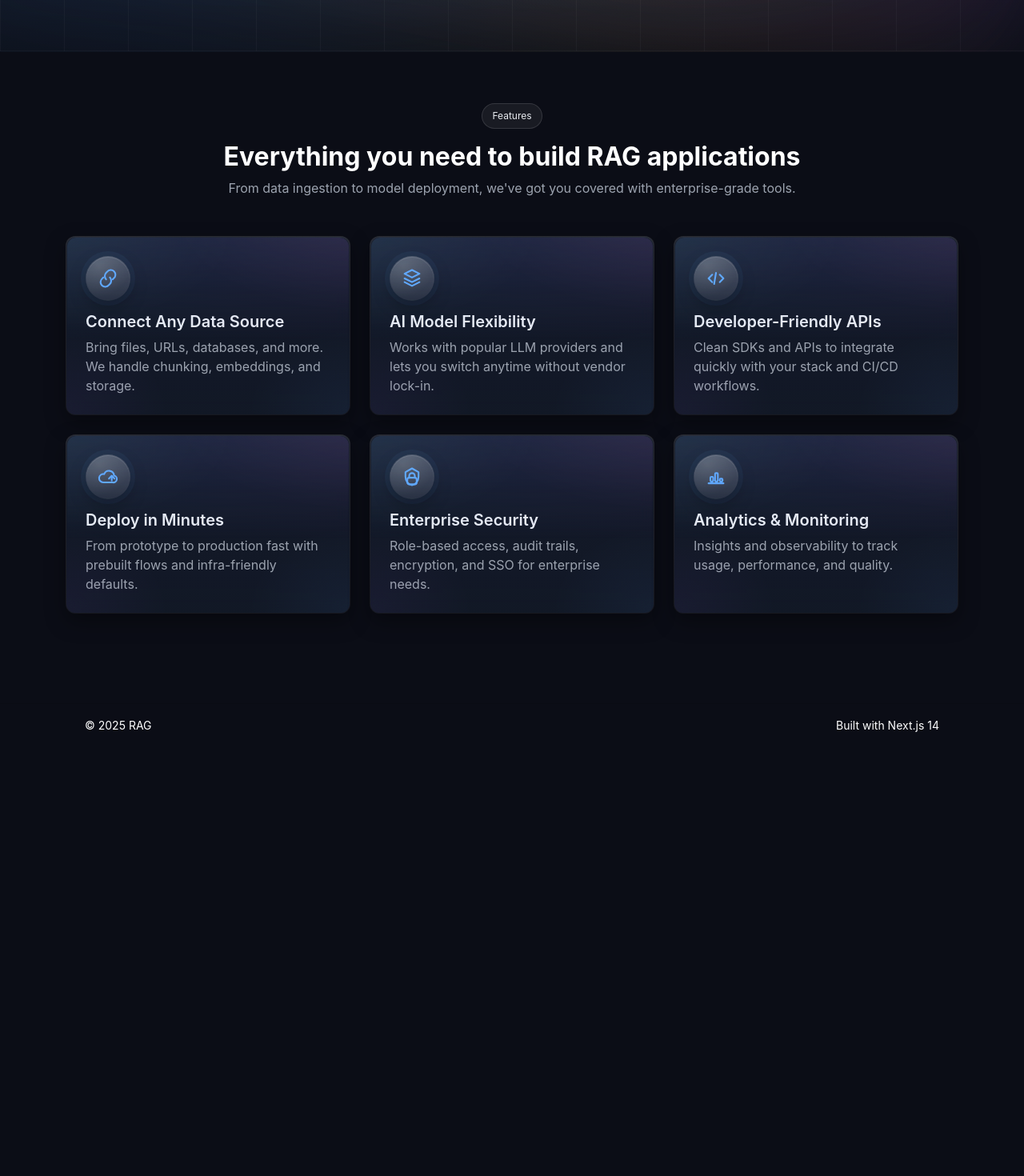
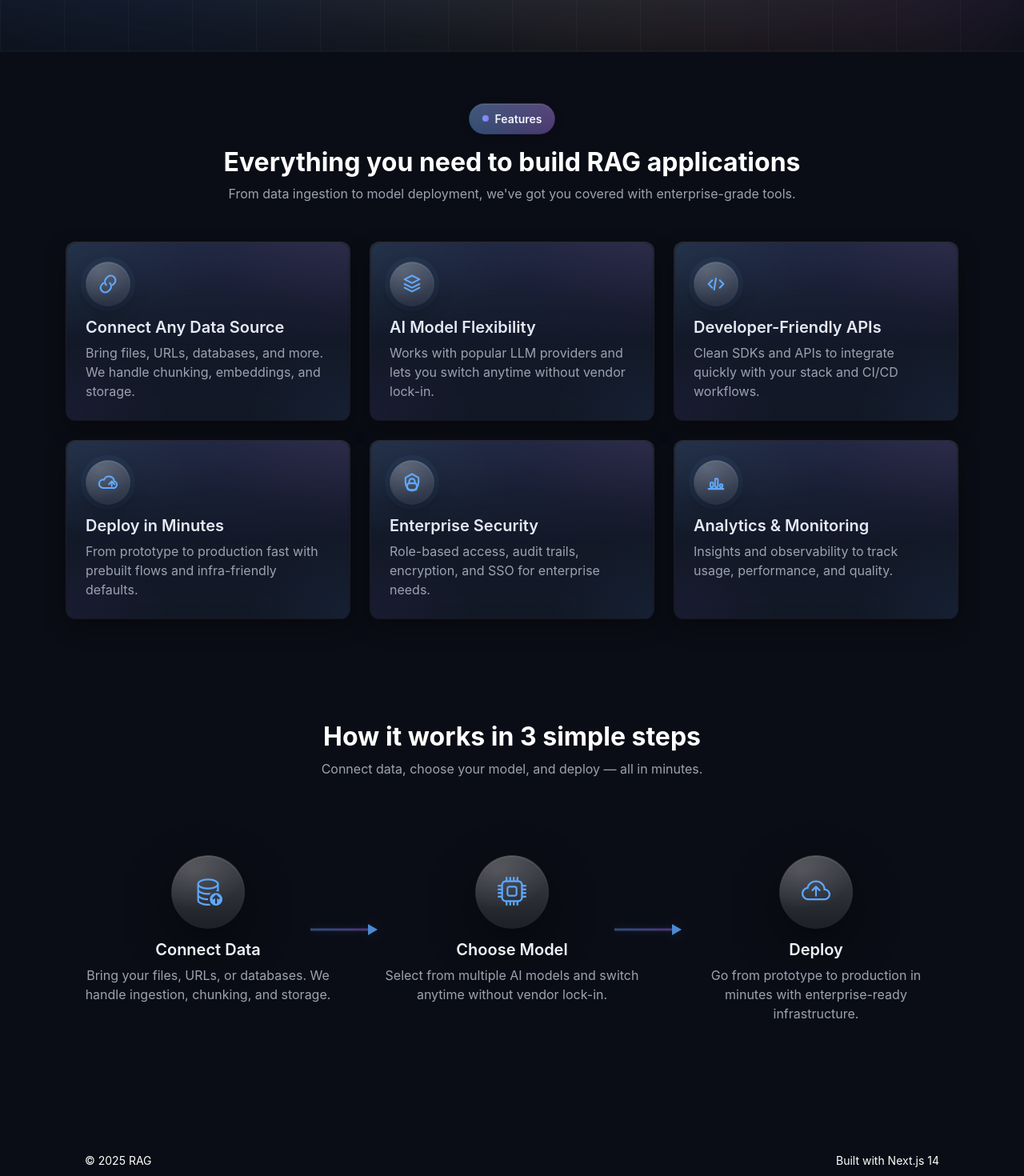
Before and after one commit to dhavalinventam/rag-website, a Next.js app: page / in a window 1280 px wide. Shown: the part 620-2090 px from the top of the page at 80% size. Before the commit the page ends 1553 px from the top, so only its background shows below. Built offline with nearby package versions, Linux system fonts and the light colour scheme.

Commit message:
how it works section design

```diff
--- a/package.json
+++ b/package.json
@@ -11,6 +11,7 @@
   },
   "dependencies": {
     "bootstrap": "5.3.7",
+    "bootstrap-icons": "1.11.3",
     "next": "14.2.0",
     "react": "18.2.0",
     "react-bootstrap": "2.10.10",
--- a/src/app/(pages)/page.tsx
+++ b/src/app/(pages)/page.tsx
@@ -1,11 +1,13 @@
 import HeroSection from "@/components/pages/home/hero-section";
 import FeaturesSection from "@/components/pages/home/features-section";
+import HowItWorks from "@/components/pages/home/how-it-works";
 
 export default function Home() {
   return (
     <>
       <HeroSection />
       <FeaturesSection />
+      <HowItWorks />
     </>
   );
 }
--- a/src/app/layout.tsx
+++ b/src/app/layout.tsx
@@ -2,6 +2,7 @@ import type { Metadata } from "next";
 // Using local/installed SF UI Display via CSS variables in global styles
 import "bootstrap/dist/css/bootstrap.min.css";
 import "@/styles/global.scss";
+import "bootstrap-icons/font/bootstrap-icons.css";
 import Header from "@/components/layout/Header";
 import Footer from "@/components/layout/Footer";
 
--- a/src/components/pages/home/features-section/features.module.scss
+++ b/src/components/pages/home/features-section/features.module.scss
@@ -10,12 +10,25 @@
   display: inline-flex;
   align-items: center;
   gap: 8px;
-  padding: 6px 12px;
-  font-size: 12px;
+  padding: 8px 16px;
+  font-size: 14px;
+  font-weight: 600;
   border-radius: 999px;
-  color: #e8ebf0;
-  background: rgba(255, 255, 255, 0.06);
-  border: 1px solid rgba(255, 255, 255, 0.12);
+  color: #f1f5fb;
+  background:
+    linear-gradient(180deg, rgba(255, 255, 255, 0.12), rgba(255, 255, 255, 0.06)) padding-box,
+    linear-gradient(90deg, rgba($color-accent-blue, 0.35), rgba($color-accent-purple, 0.35)) border-box;
+  border: 1px solid transparent;
+  box-shadow: inset 0 1px 0 rgba(255, 255, 255, 0.12), 0 2px 10px rgba(0, 0, 0, 0.25);
+  backdrop-filter: blur(6px) saturate(120%);
+}
+
+.badge::before {
+  content: "";
+  width: 8px;
+  height: 8px;
+  border-radius: 50%;
+  background: $gradient-primary;
 }
 
 .title {
--- /dev/null
+++ b/src/components/pages/home/how-it-works/how.module.scss
@@ -0,0 +1,106 @@
+@use "../../../../styles/variables" as *;
+
+.howSection {
+  position: relative;
+  padding: 4rem 0 4.5rem;
+  background: rgba($color-bg-primary, 0.0);
+}
+
+.title {
+  color: #fff;
+  font-size: clamp(22px, 3.8vw, 32px);
+}
+
+.subtitle {
+  color: $color-text-secondary;
+  max-width: 820px;
+  margin-left: auto;
+  margin-right: auto;
+}
+
+.stepsRow {
+  margin-top: 1rem;
+}
+
+.step {
+  text-align: center;
+  padding: 24px 16px;
+  position: relative;
+}
+
+// removed stepNum per request
+
+.iconWrap {
+  width: 92px;
+  height: 92px;
+  display: inline-flex;
+  align-items: center;
+  justify-content: center;
+  border-radius: 50%;
+  margin-bottom: 14px;
+  background:
+    radial-gradient(120% 90% at 30% 20%, rgba(255, 255, 255, 0.14), transparent 60%) padding-box,
+    linear-gradient(180deg, rgba(255, 255, 255, 0.22), rgba(255, 255, 255, 0.08)) border-box;
+  border: 1px solid transparent;
+  box-shadow: 0 20px 60px rgba(0, 0, 0, 0.45), inset 0 1px 0 rgba(255, 255, 255, 0.12);
+}
+
+.icon {
+  color: $color-accent-blue;
+  font-size: 36px;
+}
+
+.stepTitle {
+  color: #eef2f8;
+  font-weight: 600;
+}
+
+.stepDesc {
+  color: $color-text-secondary;
+}
+
+.connector { display: none; }
+.connector2 { display: none; }
+
+@media (max-width: 575.98px) {
+  .howSection {
+    padding: 3rem 0 3.5rem;
+  }
+}
+
+// Arrow connectors between steps (desktop only)
+@media (min-width: 768px) {
+  .step::before {
+    content: "";
+    position: absolute;
+    top: 50%;
+    right: -22px;
+    width: 72px;
+    height: 3px;
+    background: linear-gradient(90deg, rgba($color-accent-blue, 0.45), rgba($color-accent-purple, 0.45));
+    transform: translateY(-50%);
+    opacity: 0.95;
+    box-shadow: 0 0 10px rgba($color-accent-blue, 0.18);
+  }
+
+  .step::after {
+    content: "";
+    position: absolute;
+    top: 50%;
+    right: -22px;
+    transform: translate(100%, -50%);
+    border-left: 12px solid rgba($color-accent-blue, 0.8);
+    border-top: 7px solid transparent;
+    border-bottom: 7px solid transparent;
+    filter: drop-shadow(0 0 8px rgba($color-accent-blue, 0.22));
+  }
+
+  // Hide arrow after the last step (robust selector)
+  .stepsRow > div:last-child .step::before,
+  .stepsRow > div:last-child .step::after,
+  .stepsRow .col-md-4:last-child .step::before,
+  .stepsRow .col-md-4:last-child .step::after {
+    content: none;
+    display: none;
+  }
+}
--- /dev/null
+++ b/src/components/pages/home/how-it-works/index.tsx
@@ -0,0 +1,61 @@
+import styles from "./how.module.scss";
+
+const HowItWorks = () => {
+  return (
+    <section className={styles.howSection}>
+      <div className="container">
+        <div className="text-center mb-4 mb-md-5">
+          <h2 className={`${styles.title} fw-bold`}>How it works in 3 simple steps</h2>
+          <p className={`${styles.subtitle} mt-2`}>
+            Connect data, choose your model, and deploy — all in minutes.
+          </p>
+        </div>
+
+        <div className={`row g-4 justify-content-center position-relative ${styles.stepsRow}`}>
+          {/* Step 1 */}
+          <div className="col-12 col-md-4">
+            <div className={styles.step}>
+              <div className={styles.iconWrap} aria-hidden="true">
+                <i className={`bi bi-database-up ${styles.icon}`} aria-hidden></i>
+              </div>
+              <h3 className={`h5 mb-2 ${styles.stepTitle}`}>Connect Data</h3>
+              <p className={`mb-0 ${styles.stepDesc}`}>
+                Bring your files, URLs, or databases. We handle ingestion, chunking, and storage.
+              </p>
+            </div>
+          </div>
+
+          {/* Step 2 */}
+          <div className="col-12 col-md-4">
+            <div className={styles.step}>
+              <div className={styles.iconWrap} aria-hidden="true">
+                <i className={`bi bi-cpu ${styles.icon}`} aria-hidden></i>
+              </div>
+              <h3 className={`h5 mb-2 ${styles.stepTitle}`}>Choose Model</h3>
+              <p className={`mb-0 ${styles.stepDesc}`}>
+                Select from multiple AI models and switch anytime without vendor lock-in.
+              </p>
+            </div>
+          </div>
+
+          {/* Step 3 */}
+          <div className="col-12 col-md-4">
+            <div className={styles.step}>
+              <div className={styles.iconWrap} aria-hidden="true">
+                <i className={`bi bi-cloud-arrow-up ${styles.icon}`} aria-hidden></i>
+              </div>
+              <h3 className={`h5 mb-2 ${styles.stepTitle}`}>Deploy</h3>
+              <p className={`mb-0 ${styles.stepDesc}`}>
+                Go from prototype to production in minutes with enterprise-ready infrastructure.
+              </p>
+            </div>
+          </div>
+
+          {/* connectors removed as requested */}
+        </div>
+      </div>
+    </section>
+  );
+};
+
+export default HowItWorks;
```
Also changed, not shown: 1 other file (tests, documents, lock files or other folders).
